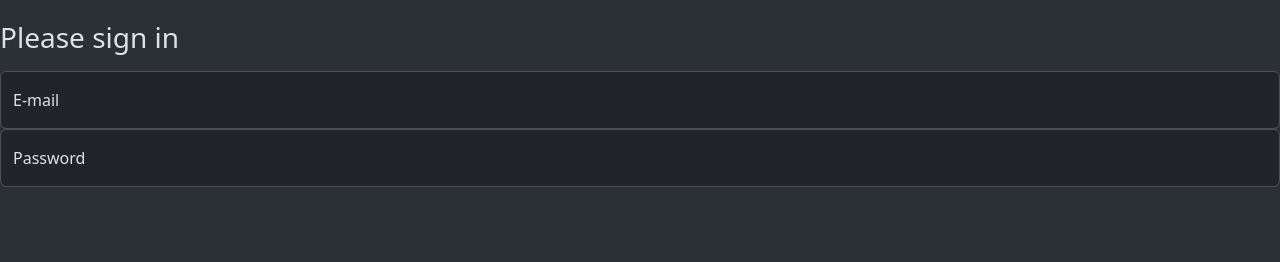
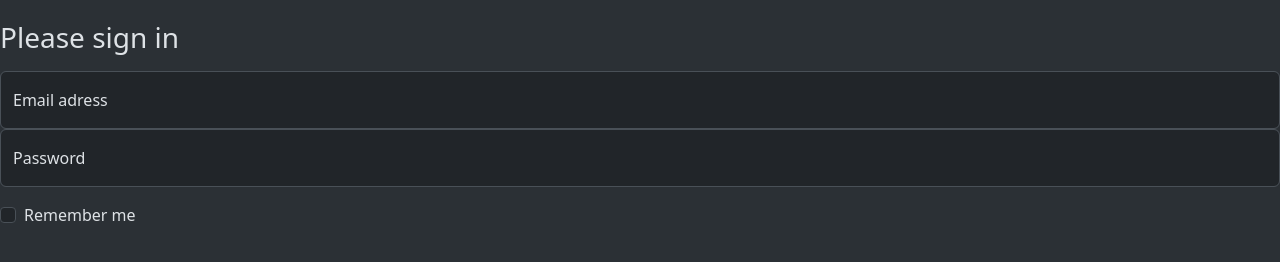
Before and after one commit to wevertonsantos/login-form, a plain HTML site: page index.html in a window 1280 px wide. Shown: the part 84-346 px from the top of the page. Drawn offline with nearby package versions, Linux system fonts and the light colour scheme.

Commit message:
adicionando checkbox, colocando texto à esquerda e adicionando margin y 3

```diff
--- a/index.html
+++ b/index.html
@@ -8,16 +8,20 @@
 </head>
 <body class="d-flex align-items-center py-4 bg-body-tertiary">
     <main class="w-100 m-auto">
-        <form action="">
+        <form>
             <img src="https://getbootstrap.com/docs/5.3/assets/brand/bootstrap-logo.svg" class="mb-4" height="57" width="72"/>
             <h1 class="h3 mb-3 fw-normal">Please sign in</h1>
             <div class="form-floating">
                 <input type="email" class="form-control" id="floatingInput" placeholder="your-email@gmail.com">
-                <label for="floatingInput">E-mail</label>
-                <div class="form-floating">
-                    <input type="password" class="form-control" id="floatingInput" placeholder="password">
-                    <label for="floatingInput">Password</label>
-                </div>
+                <label for="floatingInput">Email adress</label>
+            </div>
+            <div class="form-floating">
+                <input type="password" class="form-control" id="floatingInput" placeholder="password">
+                <label for="floatingInput">Password</label>
+            </div>
+            <div class="form-check text-start my-3">
+                <input type="checkbox" class="form-check-input" id="flexCheckDefault">
+                <label class="form-check-label" for="flexCheckDefault">Remember me</label>
             </div>
         </form>
     </main>
```
